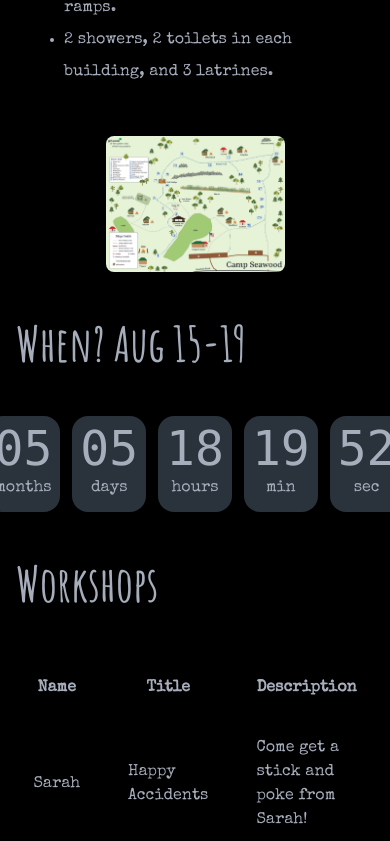
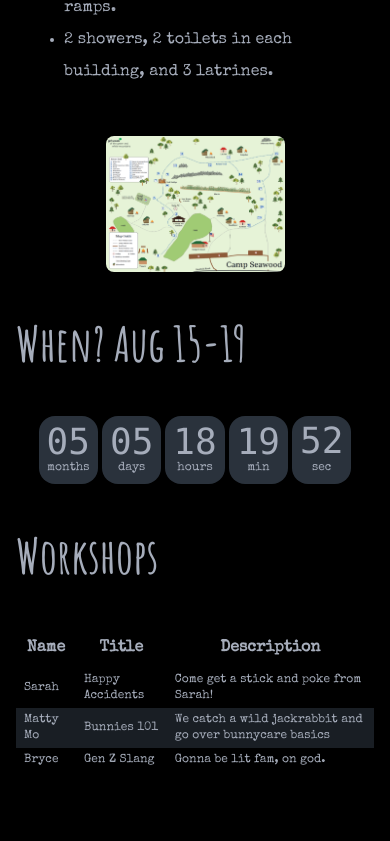
Before and after one commit to cludwell/spokeswheel, a Next.js app: page /plans2024 in a window 390 px wide. Shown: the part 1156-1997 px from the top of the page. Built offline with nearby package versions, Linux system fonts and the light colour scheme; no server answers.

Commit message:
plans responsive

```diff
--- a/src/app/plans2024/page.jsx
+++ b/src/app/plans2024/page.jsx
@@ -43,7 +43,7 @@ export default function Plans2024() {
       </div>
       <h2 className={amatic.className + " my-12 text-5xl"}>Workshops</h2>
       <div className="flex flex-row justify-center w-full overflow-x-auto">
-        <table className="table-lg table-zebra">
+        <table className="table-xs sm:table-sm md:table-lg table-zebra">
           {/* head */}
           <thead>
             <tr>
--- a/src/components/CountDown.jsx
+++ b/src/components/CountDown.jsx
@@ -2,10 +2,8 @@
 import { useEffect, useState } from "react";
 
 export default function CountDown() {
-
   const targetDate = new Date(2024, 7, 15, 17); // Target date (August 15, 2024)
   const [timeLeft, setTimeLeft] = useState(calculateTimeLeft(targetDate));
-
 
   useEffect(() => {
     const timer = setTimeout(() => {
@@ -44,33 +42,33 @@ export default function CountDown() {
 
   return (
     <>
-      <div className="grid grid-flow-col gap-3 text-center md:gap-5 auto-cols-max">
+      <div className="grid grid-flow-col gap-1 text-xs text-center sm:gap-3 md:gap-5 auto-cols-max sm:text-base">
         <div className="flex flex-col p-2 bg-neutral rounded-box text-neutral-content">
-          <span className="font-mono text-5xl countdown md:text-6xl">
+          <span className="font-mono text-4xl sm:text-5xl countdown md:text-6xl">
             <span style={{ "--value": timeLeft.months ?? 0 }}></span>
           </span>
           months
         </div>
         <div className="flex flex-col p-2 bg-neutral rounded-box text-neutral-content">
-          <span className="font-mono text-5xl countdown md:text-6xl">
+          <span className="font-mono text-4xl sm:text-5xl countdown md:text-6xl">
             <span style={{ "--value": timeLeft.days ?? 0 }}></span>
           </span>
           days
         </div>
         <div className="flex flex-col p-2 bg-neutral rounded-box text-neutral-content">
-          <span className="font-mono text-5xl countdown md:text-6xl">
+          <span className="font-mono text-4xl sm:text-5xl countdown md:text-6xl">
             <span style={{ "--value": timeLeft.hours ?? 0 }}></span>
           </span>
           hours
         </div>
         <div className="flex flex-col p-2 bg-neutral rounded-box text-neutral-content">
-          <span className="font-mono text-5xl countdown md:text-6xl">
+          <span className="font-mono text-4xl sm:text-5xl countdown md:text-6xl">
             <span style={{ "--value": timeLeft.minutes ?? 0 }}></span>
           </span>
           min
         </div>
         <div className="flex flex-col p-2 bg-neutral rounded-box text-neutral-content">
-          <span className="font-mono text-5xl countdown md:text-6xl">
+          <span className="font-mono text-4xl sm:text-5xl countdown md:text-6xl">
             <span style={{ "--value": timeLeft.seconds ?? 0 }}></span>
           </span>
           sec
```
